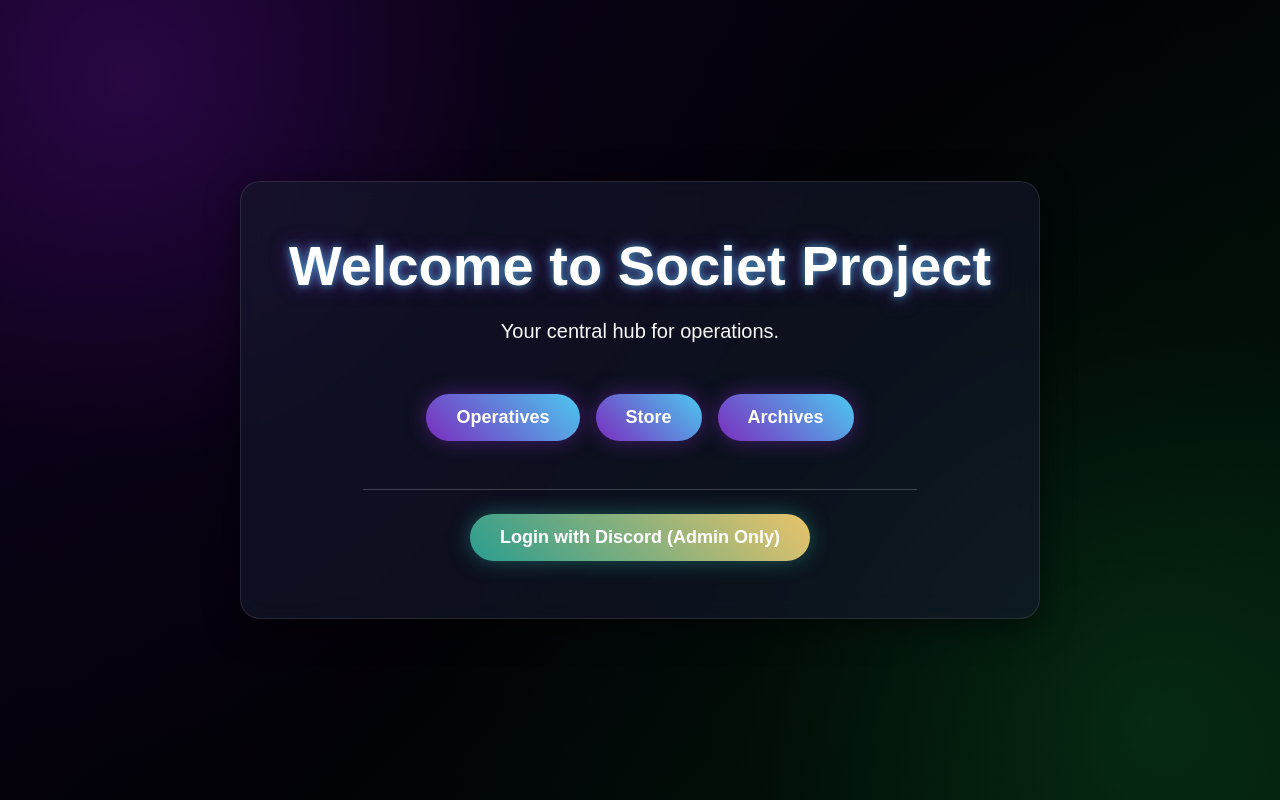
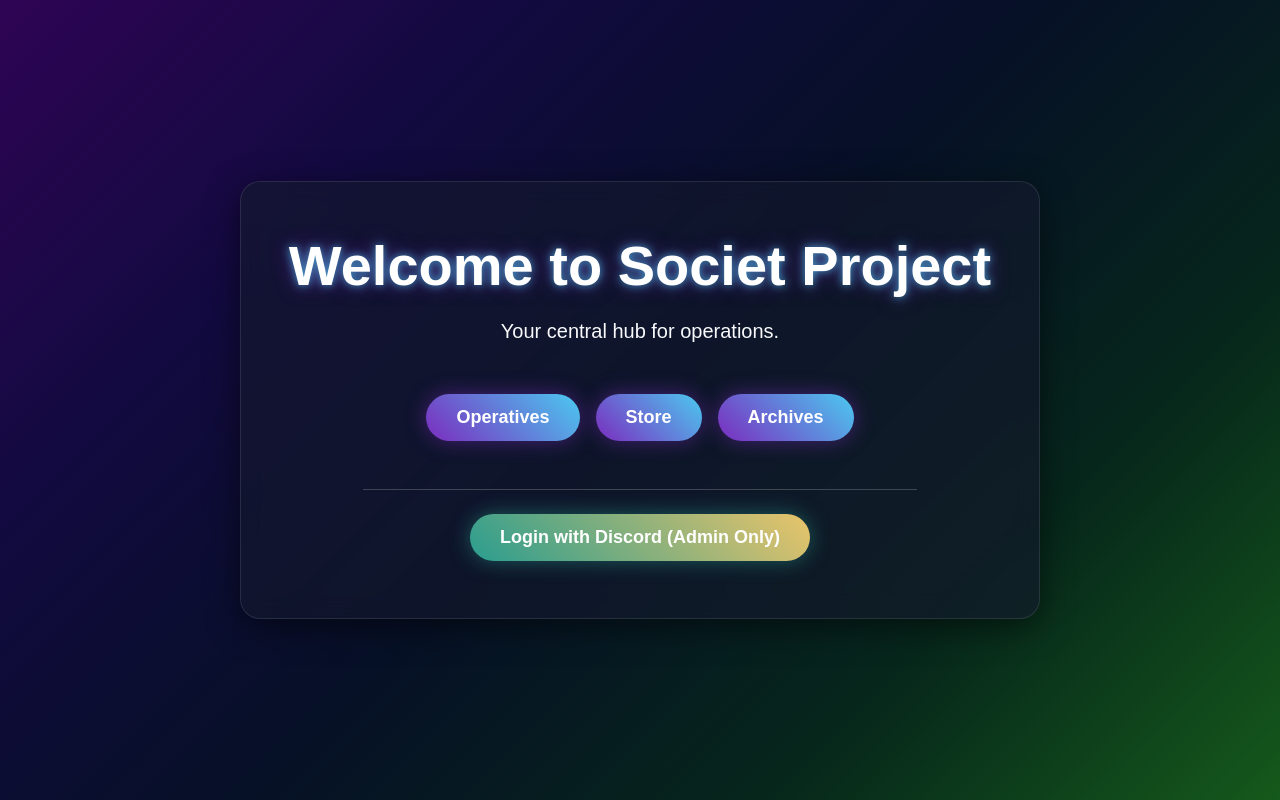
Before and after one commit to sunlinko-anito/Societ.bot_discord.py, a Flask app: template templates/index.html in a window 1280 px wide. Run offline with Flask 3, Linux system fonts and the light colour scheme; the template is opened without the code that fills it, so the values that code supplies are empty.

Commit message:
Update style.css

```diff
--- a/static/css/style.css
+++ b/static/css/style.css
@@ -1,34 +1,29 @@
 /* =========================================
-   1. พื้นหลังมืดลึก (ดึงค่าสีจากภาพเป๊ะๆ)
+   1. พื้นหลังอวกาศ (แก้สีตามภาพ 1027.jpg ไม่ดำทึบ)
    ========================================= */
 html {
-    height: 100%;
-    background-color: #03020a !important; /* บังคับพื้นหลังชั้นนอกสุดให้ดำมืด */
+    background-color: #061026 !important;
 }
 
 body {
     margin: 0;
     min-height: 100vh;
 
-    /* 1. ใส่แผ่นฟิล์มดำโปร่งแสง 35% ทับชั้นบนสุดเพื่อดึงความสว่างลง
-       2. บีบวงแสงเรืองม่วง/เขียวให้แคบลง ไม่ให้แผ่กว้างจนจ้าเกินไป
-       3. ใช้เฉดสีมืดลึก (#120124 -> #03020a -> #01140a) */
-    background:
-        linear-gradient(rgba(0, 0, 0, 0.35), rgba(0, 0, 0, 0.35)),
-        radial-gradient(circle at 10% 10%, rgba(92, 16, 150, 0.6) 0%, rgba(35, 4, 61, 0.2) 28%, transparent 50%),
-        radial-gradient(circle at 90% 90%, rgba(12, 82, 36, 0.65) 0%, rgba(4, 38, 16, 0.2) 30%, transparent 52%),
-        linear-gradient(135deg,
-            #17012e 0%,
-            #0b011c 20%,
-            #03020a 50%,
-            #01140a 80%,
-            #032611 100%
-        ) !important;
+    /*
+       ไล่สีจาก ม่วง -> น้ำเงินกรมท่ามืด -> เขียว
+       (ไม่มีการใช้สีดำสนิท #000000 แล้ว)
+    */
+    background: linear-gradient(135deg,
+        #2e0454 0%,      /* ม่วงสว่างมุมซ้ายบน */
+        #120a40 25%,     /* ค่อยๆ กลืนเป็นม่วงอมน้ำเงิน */
+        #061026 50%,     /* ตรงกลางเป็นน้ำเงินกรมท่ามืด (แบบในรูป 1027.jpg) */
+        #06261b 75%,     /* ค่อยๆ กลืนเข้าสู่โทนเขียว */
+        #15591b 100%     /* เขียวสว่างมุมขวาล่าง */
+    ) !important;
 
-    background-color: #03020a !important;
     background-attachment: fixed !important;
+    background-size: cover !important;
     background-repeat: no-repeat !important;
-    background-size: cover !important;
     color: white;
     font-family: sans-serif;
     overflow-x: hidden;
```
